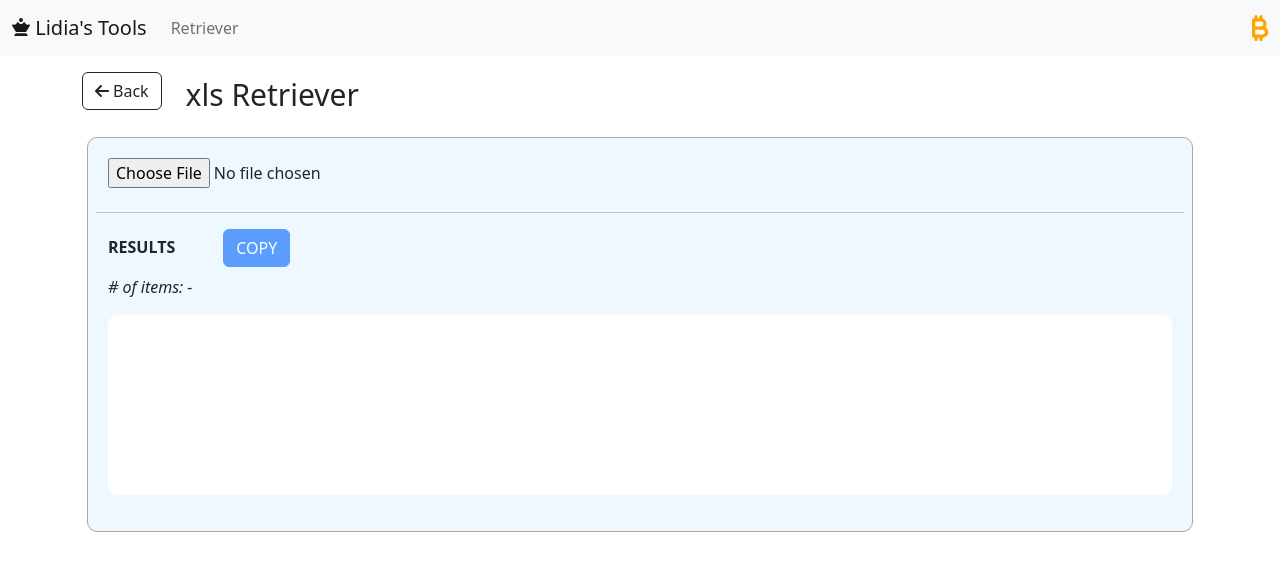
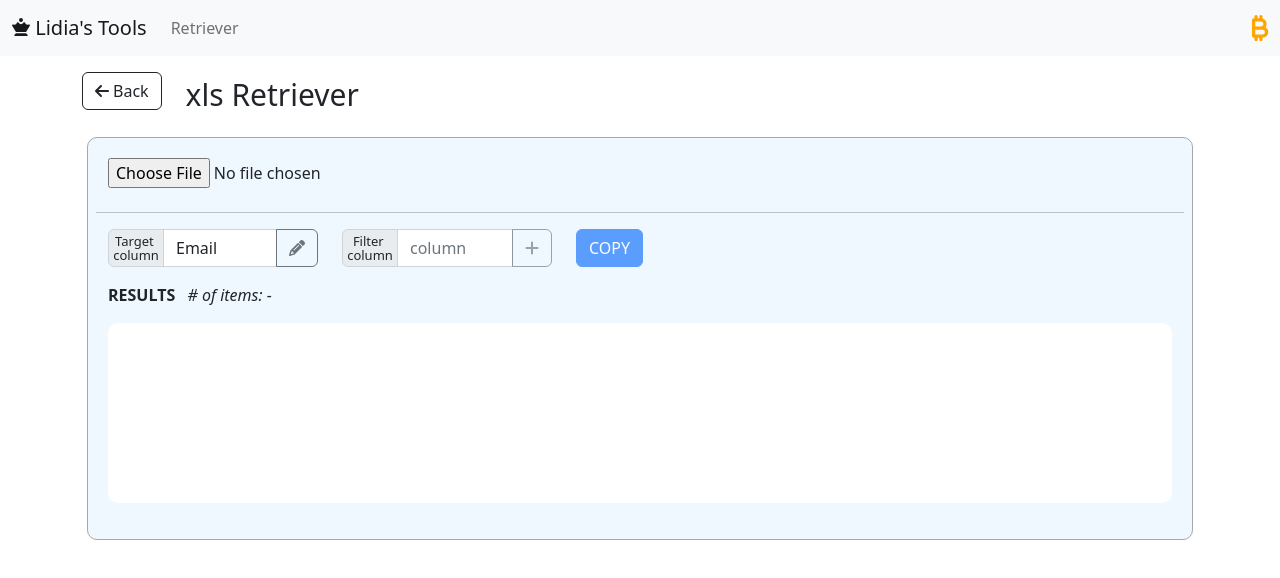
Before and after one commit to spiros3p/lidia-tools, an Angular app: page /xls-retriever in a window 1280 px wide. Shown: the top 578 px of the page. Built offline with nearby package versions, Linux system fonts and the light colour scheme.

Commit message:
added column filter inputs

```diff
--- a/src/app/tools/retriever/retriever.component.html
+++ b/src/app/tools/retriever/retriever.component.html
@@ -6,17 +6,87 @@
       </div>
       <hr />
       <div class="col-12">
-        <div class="mb-2">
-          <span class="me-5"><b>RESULTS</b></span>
+        <form [formGroup]="columnSelections">
+          <div class="row mb-2">
+            <div class="col-auto">
+              <div class="main-column-input input-group mb-2">
+                <div class="input-group-prepend">
+                  <span class="input-group-text" id="inputGroup-sizing-default"
+                    >Target column</span
+                  >
+                </div>
+                <input
+                  type="text"
+                  class="form-control"
+                  aria-label="mainColumn"
+                  formControlName="mainColumn"
+                  aria-describedby="inputGroup-sizing-default"
+                  placeholder="column"
+                />
+                <fa-icon
+                  class="fa-check"
+                  [icon]="faCheckCircle"
+                  *ngIf="savedMain"
+                ></fa-icon>
+                <div class="input-group-append">
+                  <!-- [disabled]="!requestedData.value.length" -->
+                  <button
+                    class="btn btn-outline-secondary"
+                    type="button"
+                    (click)="setMainColumnName()"
+                  >
+                    <fa-icon [icon]="faPencil"></fa-icon>
+                  </button>
+                </div>
+              </div>
+            </div>
+
+            <div class="col-auto">
+              <div class="secondary-column-input input-group mb-2">
+                <div class="input-group-prepend">
+                  <span class="input-group-text" id="inputGroup-sizing-default"
+                    >Filter column</span
+                  >
+                </div>
+                <input
+                  type="text"
+                  class="form-control"
+                  aria-label="secondaryColumn"
+                  formControlName="secondaryColumn"
+                  aria-describedby="inputGroup-sizing-default"
+                  placeholder="column"
+                />
+                <div class="cover" *ngIf="savedSecondary">
+                  {{ columnSelections.value.secondaryColumn }}
+                </div>
+                <div class="input-group-append">
+                  <!-- [disabled]="!requestedData.value.length" -->
+                  <button
+                    class="btn btn-outline-secondary"
+                    type="button"
+                    (click)="setSecondaryColumnName()"
+                    [disabled]="!requestedData.value.length"
+                  >
+                    <fa-icon *ngIf="!savedSecondary" [icon]="faPlus"></fa-icon>
+                    <fa-icon *ngIf="savedSecondary" [icon]="faTrashCan"></fa-icon>
+                  </button>
+                </div>
+              </div>
+            </div>
+
+            <div class="col-auto">
               <button
                 (click)="copyResults()"
                 [disabled]="!requestedData.value.length"
-            class="btn btn-primary"
+                class="btn btn-primary mb-2"
               >
                 COPY
               </button>
             </div>
+          </div>
+        </form>
         <div class="mb-3">
+          <span class="me-2"><b>RESULTS</b></span>
           <i> # of items: {{ requestedData.value.length || '-' }} </i>
         </div>
         <ul class="data-list">
--- a/src/app/tools/retriever/retriever.component.scss
+++ b/src/app/tools/retriever/retriever.component.scss
@@ -25,3 +25,51 @@
   max-height: 500px;
   overflow: scroll;
 }
+
+.input-group {
+  &.main-column-input {
+    width: 210px;
+    position: relative;
+    & .fa-check {
+      position: absolute;
+      right: 50px;
+      top: 7px;
+      z-index: 99;
+    }
+    & input {
+      padding: 5px 21px 5px 12px;
+    }
+  }
+  &.secondary-column-input {
+    width: 210px;
+    position: relative;
+    & .cover {
+      position: absolute;
+      background-color: white;
+      text-align: center;
+      padding-top: 5px;
+      font-weight: bold;
+      left: 57px;
+      top: 1px;
+      width: 114px;
+      height: 35px;
+    }
+  }
+}
+
+.input-group-text {
+  max-width: 56px;
+  white-space: break-spaces;
+  font-size: 13px;
+  line-height: 14px;
+  padding: 4px 4px;
+  border-top-right-radius: 0;
+  border-bottom-right-radius: 0;
+}
+
+.input-group-append {
+  button {
+    border-top-left-radius: 0;
+    border-bottom-left-radius: 0;
+  }
+}
--- a/src/app/tools/retriever/retriever.component.ts
+++ b/src/app/tools/retriever/retriever.component.ts
@@ -1,55 +1,115 @@
-import { Xliff } from "@angular/compiler";
-import { Component, OnInit } from "@angular/core";
-import { BehaviorSubject, Observable, Subject } from "rxjs";
-import * as XLSX from "xlsx";
-import { Clipboard } from "@angular/cdk/clipboard";
+import { Component, OnInit } from '@angular/core';
+import { BehaviorSubject, Subject, filter, tap } from 'rxjs';
+import * as XLSX from 'xlsx';
+import { Clipboard } from '@angular/cdk/clipboard';
+import { FormGroup, FormControl, Validators } from '@angular/forms';
+import {
+  faCheckCircle,
+  faPencil,
+  faPlus,
+  faTrashCan,
+} from '@fortawesome/free-solid-svg-icons';
+
+const DEFAULT_TARGET_COLUMN = 'Email';
 
 @Component({
-  selector: "app-retriever",
-  templateUrl: "./retriever.component.html",
-  styleUrls: ["./retriever.component.scss"],
+  selector: 'app-retriever',
+  templateUrl: './retriever.component.html',
+  styleUrls: ['./retriever.component.scss'],
 })
 export class RetrieverComponent implements OnInit {
-  excelData = new Subject();
+  targetMainColumn = DEFAULT_TARGET_COLUMN;
+  targetSecondaryColumn: string = '';
+  excelData = new BehaviorSubject<any>(undefined);
   excelData$ = this.excelData.asObservable();
   requestedData = new BehaviorSubject<any[]>([]);
   requestedData$ = this.requestedData.asObservable();
-  targetColumn = "Email";
+  savedMain: boolean = false;
+  savedSecondary: boolean = false;
+  // Icons
+  faCheckCircle = faCheckCircle;
+  faPencil = faPencil;
+  faPlus = faPlus;
+  faTrashCan = faTrashCan;
+
+  columnSelections = new FormGroup({
+    mainColumn: new FormControl(DEFAULT_TARGET_COLUMN, [Validators.required]),
+    secondaryColumn: new FormControl(''),
+  });
 
   constructor(private clipBoard: Clipboard) {}
 
   ngOnInit(): void {
-    // this.requestedData.val
-    this.excelData$.subscribe((data) => this.resolveRequestedData(data));
+    this.subscribeToExcelData();
+    this.subscribeToFormChanges();
+  }
+
+  subscribeToFormChanges() {
+    this.columnSelections.get('mainColumn')!.valueChanges.subscribe((data) => {
+      this.savedMain = false;
+    });
+  }
+
+  subscribeToExcelData() {
+    this.excelData$
+      .pipe(filter((d) => !!d))
+      .subscribe((data) => this.resolveRequestedData(data));
+  }
+
+  setMainColumnName() {
+    if (!this.columnSelections.value.mainColumn) return;
+    if (!this.requestedData.value.length) return;
+
+    this.targetMainColumn = this.columnSelections.value.mainColumn!;
+    this.resolveRequestedData(this.excelData.value);
+    this.savedMain = true;
+  }
+
+  setSecondaryColumnName() {
+    if (!this.requestedData.value.length) return;
+    if (this.savedSecondary) {
+      this.savedSecondary = false;
+      this.columnSelections.get('secondaryColumn')?.setValue('');
+
+      this.targetSecondaryColumn = this.columnSelections.value.secondaryColumn!;
+      this.resolveRequestedData(this.excelData.value);
+      return;
+    }
+    if (!this.savedSecondary) {
+      this.savedSecondary = true;
+
+      this.targetSecondaryColumn = this.columnSelections.value.secondaryColumn!;
+      this.resolveRequestedData(this.excelData.value);
+      return;
+    }
   }
 
   readFile(event: any) {
     if (!event?.target?.files.length) return;
-    console.log("File uploaded");
+    console.log('File uploaded');
 
     const file = event.target.files[0]!;
     const fileReader = new FileReader();
     fileReader.readAsBinaryString(file);
 
     fileReader.onload = (e) => {
-      var workbook = XLSX.read(fileReader.result, { type: "binary" });
+      var workbook = XLSX.read(fileReader.result, { type: 'binary' });
       var sheetNames = workbook.SheetNames;
-      this.excelData.next(
-        XLSX.utils.sheet_to_json(workbook.Sheets[sheetNames[0]])
-      );
+      this.excelData.next(XLSX.utils.sheet_to_json(workbook.Sheets[sheetNames[0]]));
     };
   }
 
   resolveRequestedData(data: any) {
     let list = [];
     for (let item of data) {
-      list.push(item[this.targetColumn]);
+      if (!!this.targetSecondaryColumn && !item[this.targetSecondaryColumn]) continue;
+      list.push(item[this.targetMainColumn]);
     }
     this.requestedData.next(list);
   }
 
   copyResults() {
     if (!this.requestedData.value.length) return;
-    this.clipBoard.copy(this.requestedData.value.join("\n"));
+    this.clipBoard.copy(this.requestedData.value.join('\n'));
   }
 }
```
Also changed, not shown: src/app/app.module.ts (+11 -1 lines), src/app/tools/retriever/retriever.module.ts (+7 -12 lines), 3 other files (tests, documents, lock files or other folders). Lines whose indentation alone changed are shown as unchanged.
